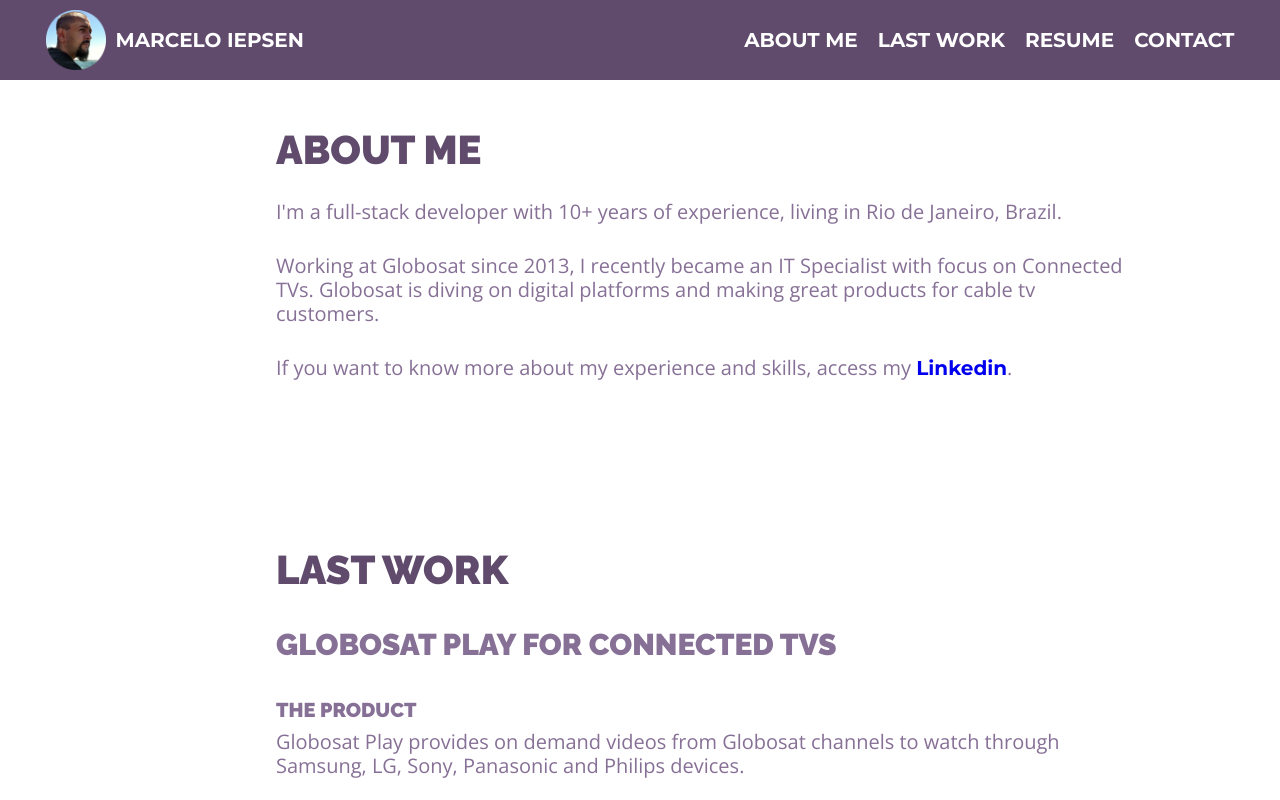
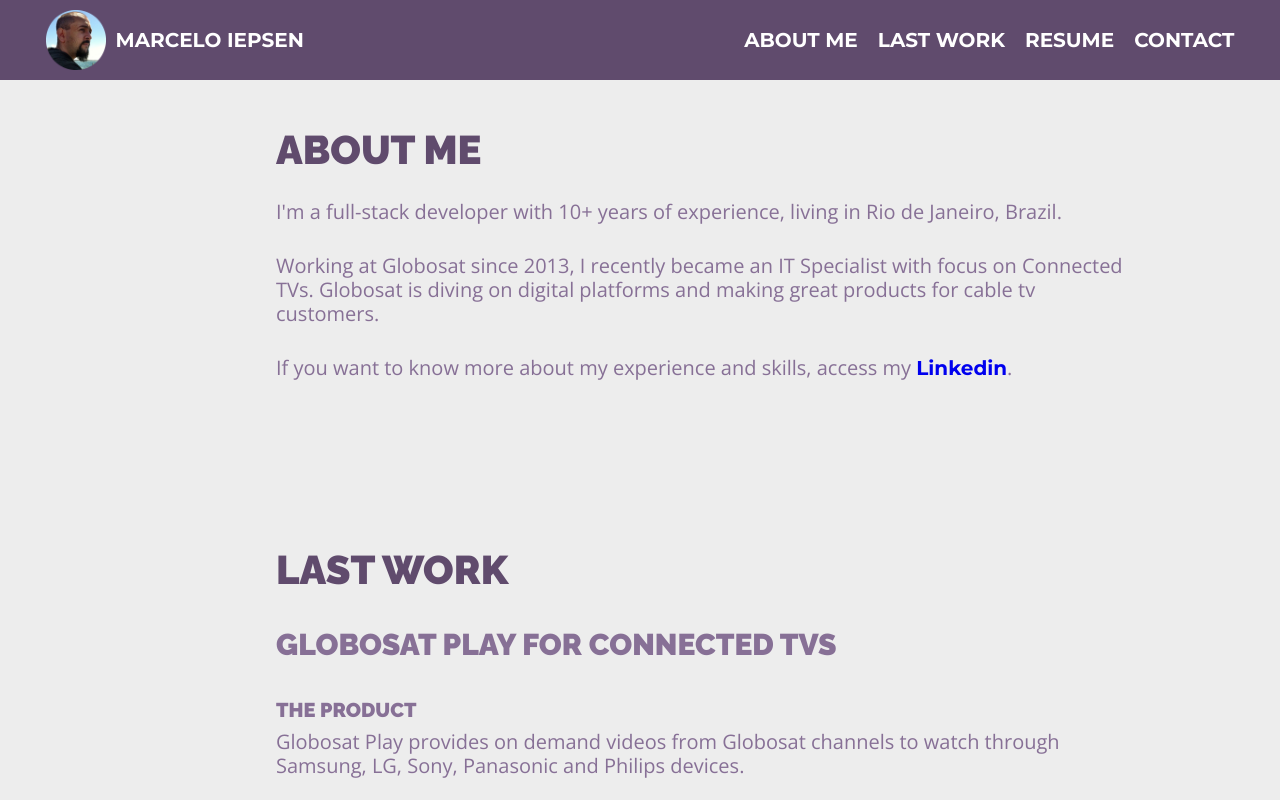
Before and after one commit to iepsen/iepsen.com, a React (Create React App) app: page / in a window 1280 px wide. Shown: the top 800 px of the page. Built offline with nearby package versions, Linux system fonts and the light colour scheme.

Commit message:
alterando cor de fundo

```diff
--- a/src/App.css
+++ b/src/App.css
@@ -40,7 +40,7 @@
 .navigate-right { right: 10%; }
 
 .dark-primary-color           { background: #604b6d; }
-.default-primary-color        { background: #fff; }
+.default-primary-color        { background: #ededed; }
 .light-primary-color          { background: #B3E5FC; }
 .accent-color                 { background: #536DFE; }
 .primary-text-color, :visited { color: #604b6d; }
```
